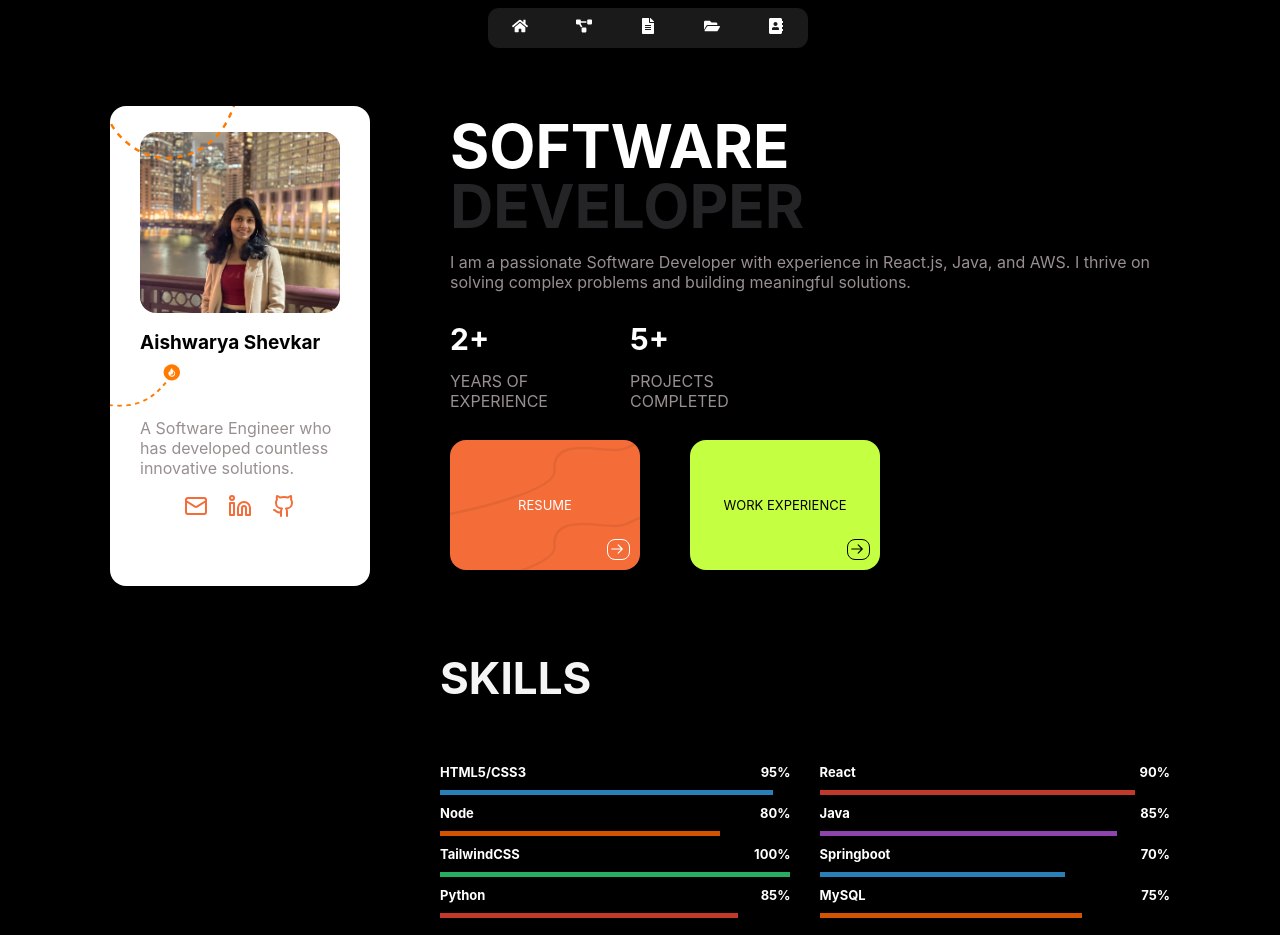
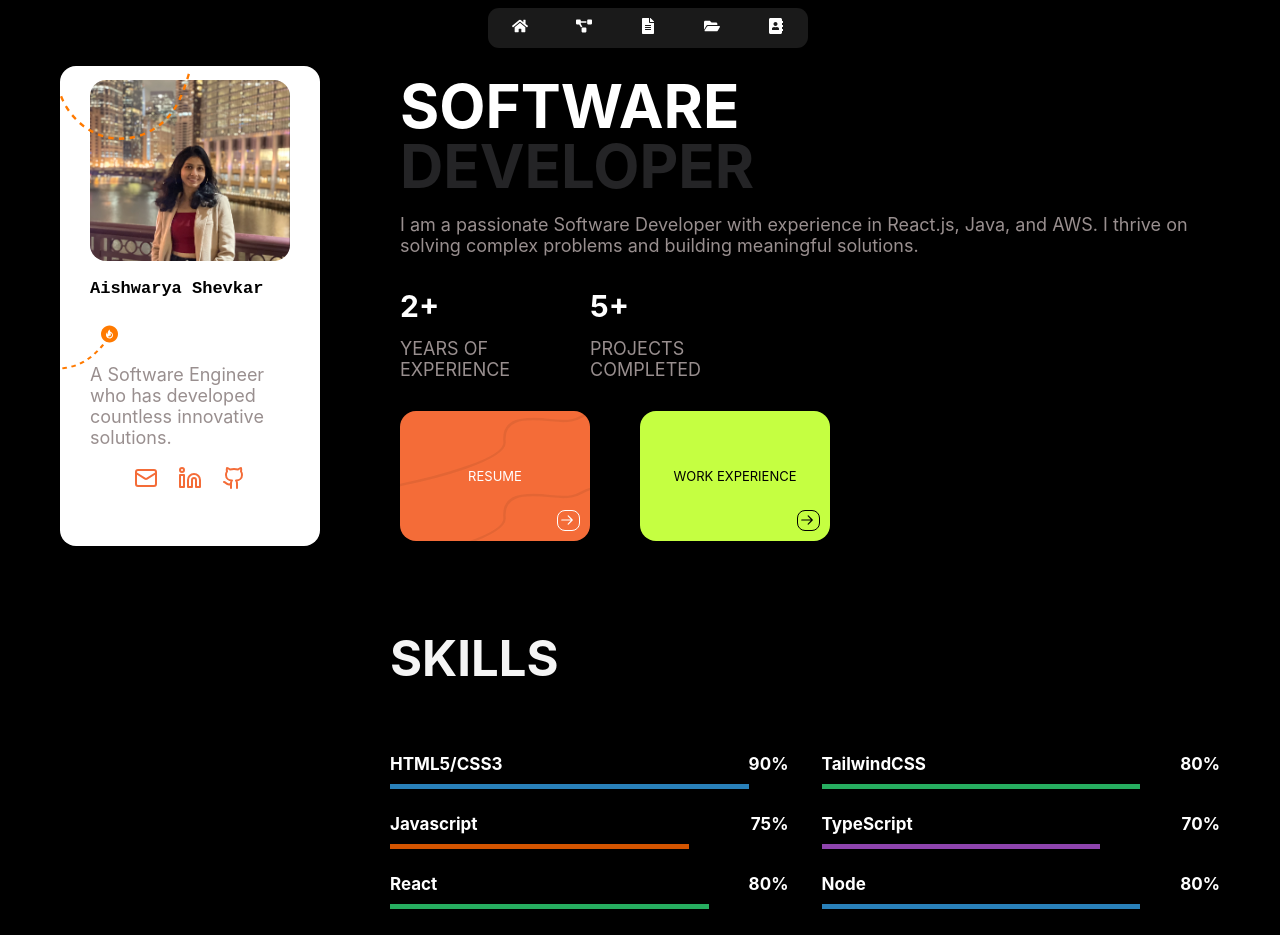
Before and after one commit to ashevkar/portfolio, a React (Create React App) app: page / in a window 1280 px wide. Shown: the top 935 px of the page. Built offline with nearby package versions, Linux system fonts and the light colour scheme.

Commit message:
added effects

```diff
--- a/src/App.js
+++ b/src/App.js
@@ -1,19 +1,17 @@
-import React, { lazy } from "react";
+import React from "react";
 import "./styles/global.css";
 import { BrowserRouter as Router } from "react-router-dom";
-import LazyLoader from "./assets/LazyLoader";
-
-const Layout = lazy(
-  () =>
-    new Promise((resolve) =>
-      setTimeout(() => resolve(import("./assets/layout")), 10)
-    )
-);
+import Navbar from "./components/Navbar";
+import Layout from "./assets/Layout";
+import Footer from "./components/Footer";
+import TransitionWrapper from "./assets/TransitionWrapper";
 
 function App() {
   return (
     <Router>
-      <LazyLoader component={Layout} />
+      <Navbar />
+      <Layout />
+      <Footer />
     </Router>
   );
 }
--- a/src/assets/LazyLoader.js
+++ b/src/assets/LazyLoader.js
@@ -1,30 +1,30 @@
-import React, { Suspense } from "react";
-import { useInView } from "react-intersection-observer";
-import "./css/loading.css";
+// import React, { Suspense } from "react";
+// import { useInView } from "react-intersection-observer";
+// import "./css/loading.css";
 
-const LazyLoader = ({ component: Component }) => {
-  const { ref, inView } = useInView({
-    triggerOnce: true,
-    threshold: 0.2,
-  });
+// const LazyLoader = ({ component: Component }) => {
+//   const { ref, inView } = useInView({
+//     triggerOnce: true,
+//     threshold: 0.2,
+//   });
 
-  return (
-    <div ref={ref} className="lazy-load-wrapper">
-      {inView ? (
-        <Suspense
-          fallback={
-            <div className="loader-container">
-              <div className="loader"></div>
-            </div>
-          }
-        >
-          <Component />
-        </Suspense>
-      ) : (
-        <div className="placeholder"></div> // Placeholder before loading
-      )}
-    </div>
-  );
-};
+//   return (
+//     <div ref={ref} className="lazy-load-wrapper">
+//       {inView ? (
+//         <Suspense
+//           fallback={
+//             <div className="loader-container">
+//               <div className="loader"></div>
+//             </div>
+//           }
+//         >
+//           <Component />
+//         </Suspense>
+//       ) : (
+//         <div className="placeholder"></div> // Placeholder before loading
+//       )}
+//     </div>
+//   );
+// };
 
-export default LazyLoader;
+// export default LazyLoader;
--- a/src/assets/TransitionWrapper.js
+++ b/src/assets/TransitionWrapper.js
@@ -2,25 +2,13 @@ import React from "react";
 import { motion } from "framer-motion";
 
 const TransitionWrapper = ({ children }) => {
-  const pageVariants = {
-    initial: { opacity: 0, y: -50 },
-    animate: { opacity: 1, y: 0 },
-    exit: { opacity: 0, y: 50 },
-  };
-
-  const pageTransition = {
-    duration: 1,
-    type: "tween",
-  };
-
   return (
     <motion.div
-      initial="initial"
-      animate="animate"
-      exit="exit"
-      variants={pageVariants}
-      transition={pageTransition}
-    >
+    initial={{ opacity: 0, y: 50 }}
+    whileInView={{ opacity: 1, y: 0 }}
+    viewport={{ once: true, amount: 0.2 }} // Triggers when 20% of the section is visible
+    transition={{ duration: 1, ease: "easeOut" }}
+  >
       {children}
     </motion.div>
   );
--- a/src/assets/css/hero.css
+++ b/src/assets/css/hero.css
@@ -2,17 +2,15 @@
   display: flex;
   background-color: black;
   color: white;
-  padding: 0 100px;
+  padding: 0 50px;
   box-sizing: border-box;
-  justify-content: center;
   flex-wrap: nowrap;
   flex-direction: row;
   gap: 50px;
   margin: 0;
   width: auto;
-  /* overflow-x: hidden; */
 }
-@media (max-width: 800px) {
+@media (max-width: 700px) {
   .hero {
     padding: 0 40px;
     display: flex;
@@ -28,7 +26,7 @@
 }
 
 .column-1 {
-  width: 40%;
+  width: 25%;
   padding: 10px;
   box-sizing: border-box;
   display: flex;
@@ -39,7 +37,7 @@
   box-sizing: border-box;
 }
 
-@media (max-width: 800px) {
+@media (max-width: 700px) {
   .column-2,
   .column-1 {
     width: 100%;
@@ -65,7 +63,7 @@
   position: sticky;
   top: 40px;
 }
-@media (max-width: 800px) {
+@media (max-width: 700px) {
   .profile {
     position: relative;
     padding: 20px 150px;
@@ -99,7 +97,7 @@
   display: flex;
   flex-direction: column;
 }
-@media (max-width: 800px) {
+@media (max-width: 700px) {
   .details {
     justify-content: center;
     justify-items: center;
@@ -111,7 +109,7 @@
   line-height: 1;
   margin: 0;
 }
-@media (max-width: 800px) {
+@media (max-width: 700px) {
   .details,
   .details p,
   .details span {
@@ -196,7 +194,7 @@
   text-transform: uppercase;
 }
 .count p {
-  width: 80px;
+  width: 90px;
   color: #998f8f;
 }
 
@@ -207,20 +205,20 @@
 .line2 {
   background-image: url("../images/up.svg");
   width: 50%;
-  height: 166px;
+  height: 20%;
   position: absolute;
-  width: 270px;
   background-repeat: no-repeat;
-  background-size: 50% 100%;
-  top: -80px;
+  background-size: 100% 100%;
+  top: -25px;
+  left: 0;
 }
 .line1 {
-  width: 100%;
-  height: 100%;
+  width:270px ;
+  height:166px;
   position: absolute;
   background-repeat: no-repeat;
   background-size: 50% 100%;
-  top: 20px;
-  right: 60px;
+  bottom: 101px;
+  left: -77px;
   background-image: url("../images/down.svg");
 }
--- a/src/assets/css/loading.css
+++ b/src/assets/css/loading.css
@@ -1,5 +1,5 @@
-.loader-container {
-  position: fixed; /* Ensures it's positioned relative to the viewport */
+/* .loader-container {
+  position: fixed;
   top: 50%;
   left: 50%;
   transform: translate(-50%, -50%);
@@ -10,10 +10,9 @@
   height: 100vh;
 }
 .placeholder {
-  background-color: #000000; /* Grey box before content loads */
+  background-color: #000000;
 }
 
-/* HTML: <div class="loader"></div> */
 .loader {
   width: 60px;
   aspect-ratio: 1;
@@ -48,4 +47,4 @@
   100% {
     background: conic-gradient(#f46c38 360deg, #0000 360deg);
   }
-}
+} */
--- a/src/assets/css/resume.css
+++ b/src/assets/css/resume.css
@@ -16,11 +16,11 @@
   clear: both;
 }
 
-@media screen and (max-width: 768px) {
+/* @media screen and (max-width: 768px) {
   #resume-section {
     padding: 3rem 0;
   }
-}
+} */
 
 .resume-heading-container {
   margin-bottom: 2rem;
@@ -34,7 +34,7 @@
 
 /* line */
 .timeline:before {
-  top: 50px;
+  top: 40px;
   bottom: 0;
   position: absolute;
   content: " ";
@@ -78,11 +78,11 @@
   position: relative;
 }
 
-@media screen and (max-width: 768px) {
+/* @media screen and (max-width: 768px) {
   .timeline > .timeline-item {
     margin-bottom: 4em;
   }
-}
+} */
 
 .timeline > .timeline-item:before,
 .timeline > .timeline-item:after {
@@ -130,7 +130,7 @@
 
 @media screen and (max-width: 768px) {
   .timeline > .timeline-item > .timeline-badge {
-    margin-left: -10px !important;
+    /* margin-left: -10px !important; */
   }
 }
 
@@ -179,7 +179,7 @@
 
 @media (max-width: 762px) {
   .timeline:before {
-    left: 70px;
+    left: 65px;
   }
 }
 
--- a/src/assets/css/skills.css
+++ b/src/assets/css/skills.css
@@ -15,17 +15,16 @@
 @media screen and (max-width: 768px) {
   .progress-wrap {
     width: 100%;
-    float: none;
-    margin-right: 0;
+    height: 40px;
   }
 }
 .progress-wrap h3 {
-  font-size: 13px;
   display: block;
   margin-bottom: 10px;
   float: left;
   width: 100%;
   color: white;
+  font-family: var(--framer-font-family, Inter, Inter Placeholder, sans-serif);
 }
 .progress-wrap h3 .name-left {
   float: left;
@@ -37,7 +36,7 @@
 .progress {
   width: 100%;
   float: left;
-  height: 5px;
+  height: 20px;
   box-shadow: none;
 }
 
--- a/src/assets/layout.js
+++ b/src/assets/layout.js
@@ -1,26 +1,17 @@
-import React, { lazy } from "react";
+import React, { useEffect } from "react";
 import pp from "./images/pp.png";
 import "./css/hero.css";
 import { Github, Linkedin, Mail } from "lucide-react";
-import LazyLoader from "./LazyLoader";
-import Hero from "./hero";
-
-// const Hero = lazy(() =>
-//   new Promise((resolve) => setTimeout(() => resolve(import("./hero")), 2000))
-// );
-
-const Projects = lazy(() => import("./Projects"));
-const Contact = lazy(() => import("./Contact"));
-const Skills = lazy(() => import("./skills"));
-const Resume = lazy(() => import("./resume"));
-const Navbar = lazy(() => import("../components/Navbar"));
-const Footer = lazy(() => import("../components/footer"));
+import TransitionWrapper from "./TransitionWrapper";
+import Hero from "./Hero";
+import Skills from "./Skills";
+import Projects from "./Projects";
+import Contact from "./Contact";
+import Resume from "./Resume";
 
 const Layout = () => {
+
   return (
-    <>
-      <LazyLoader component={Navbar} />
-
     <section id="hero" className="hero ">
       <div class="column-1">
         <div class="profile">
@@ -57,27 +48,34 @@ const Layout = () => {
       </div>
       <div class="column-2">
         <main>
+          <TransitionWrapper>
             <section id="home">
-              {/* <LazyLoader component={Hero} /> */}
               <Hero />
             </section>
+          </TransitionWrapper>
+          <TransitionWrapper>
             <section id="skills">
-              <LazyLoader component={Skills} />
+              <Skills />
             </section>
+          </TransitionWrapper>
+          <TransitionWrapper>
             <section id="resume">
-              <LazyLoader component={Resume} />
+              <Resume />
             </section>
+          </TransitionWrapper>
+          <TransitionWrapper>
             <section id="projects">
-              <LazyLoader component={Projects} />
+              <Projects />
             </section>
+          </TransitionWrapper>
+          <TransitionWrapper>
             <section id="contact">
-              <LazyLoader component={Contact} />
+              <Contact />
             </section>
+          </TransitionWrapper>
         </main>
       </div>
     </section>
-      <LazyLoader component={Footer} />
-    </>
   );
 };
 
--- a/src/assets/skills.js
+++ b/src/assets/skills.js
@@ -5,13 +5,13 @@ import { motion } from "framer-motion";
 
 const Skills = () => {
   const skills = [
-    { name: "HTML5/CSS3", value: 95, color: "progress-bar-1" },
-    { name: "React", value: 90, color: "progress-bar-2" },
-    { name: "Node", value: 80, color: "progress-bar-3" },
-    { name: "Java", value: 85, color: "progress-bar-4" },
-    { name: "TailwindCSS", value: 100, color: "progress-bar-5" },
-    { name: "Springboot", value: 70, color: "progress-bar-1" },
-    { name: "Python", value: 85, color: "progress-bar-2" },
+    { name: "HTML5/CSS3", value: 90, color: "progress-bar-1" },
+    { name: "TailwindCSS", value: 80, color: "progress-bar-5" },
+    { name: "Javascript", value: 75, color: "progress-bar-3" },
+    { name: "TypeScript", value: 70, color: "progress-bar-4" },
+    { name: "React", value: 80, color: "progress-bar-5" },
+    { name: "Node", value: 80, color: "progress-bar-1" },
+    { name: "Java", value: 75, color: "progress-bar-4" },
     { name: "MySQL", value: 75, color: "progress-bar-3" },
   ];
 
@@ -45,7 +45,8 @@ const Skills = () => {
                   custom={skill.value}
                   variants={barAnimation}
                   initial="hidden"
-                    animate="visible"
+                  whileInView="visible"
+                  viewport={{ once: true }}
                 ></motion.div>
                 </div>
               </div>
@@ -68,7 +69,8 @@ const Skills = () => {
                   custom={skill.value}
                   variants={barAnimation}
                   initial="hidden"
-                    animate="visible"
+                  whileInView="visible"
+                  viewport={{ once: true }}
                 ></motion.div>
                 </div>
               </div>
--- a/src/components/navbar.css
+++ b/src/components/navbar.css
@@ -2,13 +2,10 @@
   padding: 0.5rem;
   top: 0;
   width: 100%;
-  margin-bottom: 40px ;
-
 }
 
 .nav-container {
-    background-color: #1a1a1a;
-
+  background-color: #1a1a1a;
   display: flex;
   justify-content: center;
   gap: 2rem;
@@ -29,5 +26,5 @@
 }
 
 .nav-item:hover {
-  color: #04AA6D;
+  color: #04aa6d;
 }
--- a/src/styles/global.css
+++ b/src/styles/global.css
@@ -4,8 +4,7 @@ html {
 body {
   font-family: var(--framer-font-family, Inter, Inter Placeholder, sans-serif);
   font-weight: 400;
-  font-size: 16px;
-  /* line-height: 20px; */
+  font-size: 18px;
   color: #e2e2e2;
   background: #000000;
   margin: 0;
@@ -14,7 +13,7 @@ body {
   box-sizing: border-box;
 }
 h1 {
-  font-size: 44px;
+  font-size: 49px;
   text-transform: uppercase;
 }
 
@@ -24,8 +23,9 @@ h2 {
 }
 h3 {
   margin: 0;
-  font-size: 19px;
+  font-size: 17px;
   font-weight: bolder;
+  font-family: 'Courier New', Courier, monospace;
 }
 
 p {
```
Also changed, not shown: src/assets/resume.js (+8 -0 lines). Lines whose indentation alone changed are shown as unchanged.
